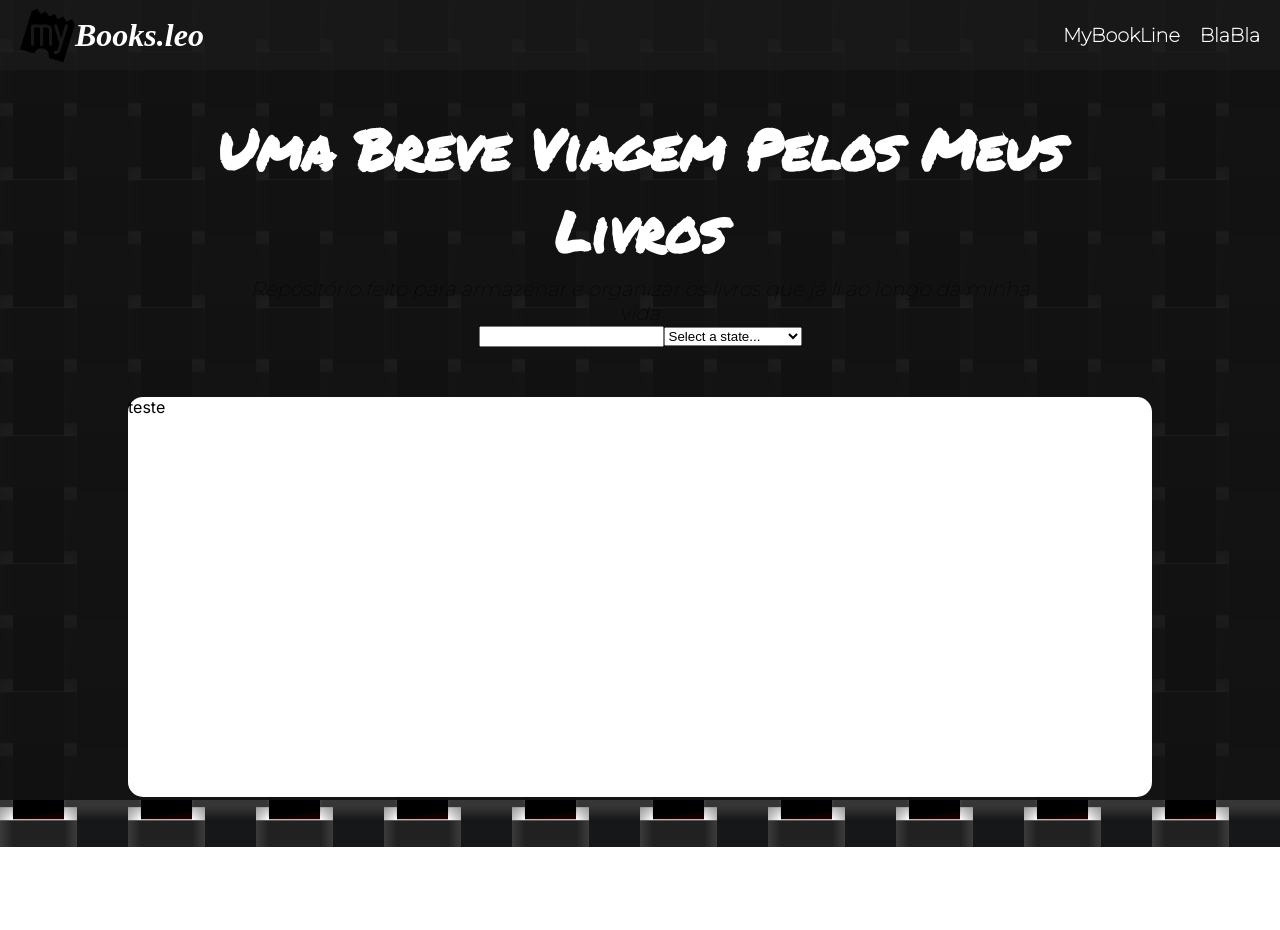
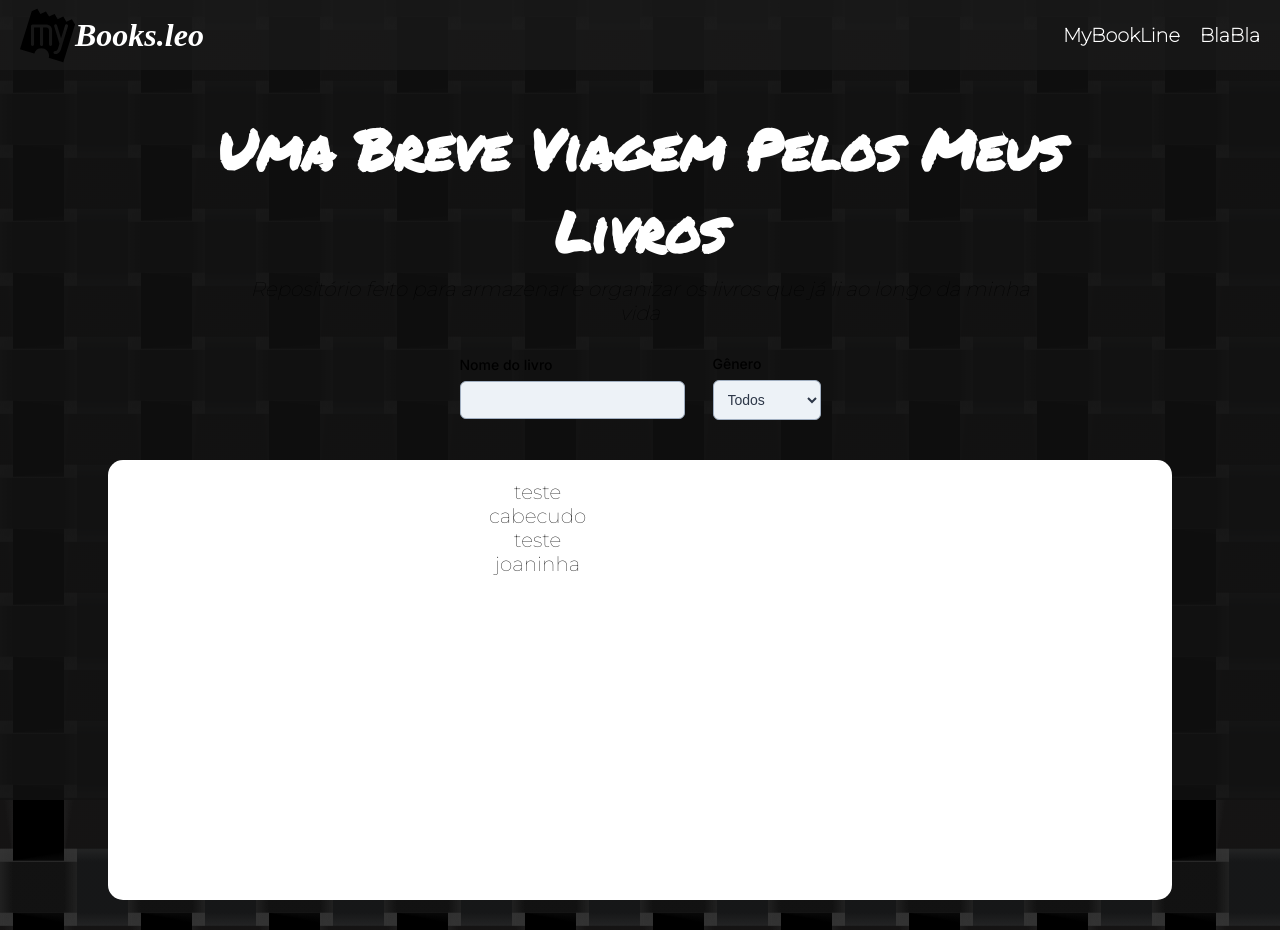
Before and after one commit to leoFagundes/MyBooks.leo, a Next.js app: page / in a window 1280 px wide. Before the commit the page ends 847 px from the top, so only its background shows below. Built offline with nearby package versions, Linux system fonts and the light colour scheme; a web font is replaced by a local one.

Commit message:
adding input fields

```diff
--- a/app/globals.scss
+++ b/app/globals.scss
@@ -21,12 +21,12 @@ body {
   padding: 0;
   color: rgb(var(--foreground-rgb));
   --u:  8vmin;
-  --c1: hsl(0, 0%, 13%);
+  --c1: hsl(0, 0%, 7%);
   --c2: hsl(212deg 4% 9%);
-  --c3: hsl(0, 0%, 21%);
+  --c3: hsl(0, 3%, 8%);
   --c4: #000000;
-  --sh: rgba(99, 99, 99, 0.4);
-  --sh2: rgba(255, 1, 1, 0.133);
+  --sh: rgba(54, 54, 54, 0.4);
+  --sh2: rgba(61, 61, 61, 0.133);
   --gp: 50%/ calc(var(--u) * 2) calc(var(--u) * 2);
 background:
   conic-gradient(from -10deg at 60% 0%, #fff0 0 25%, var(--sh2) 28%, #fff0 31% 100%) var(--gp),
@@ -38,7 +38,7 @@ background:
   linear-gradient(90deg, #fff0 0%, var(--sh) 10%, #fff0 10% 50%, var(--sh) 50%, #fff0 60% 100%) var(--gp),
   linear-gradient(90deg, #fff0 10%, var(--c2) 10% 50%, #fff0 50% 100%) var(--gp),
   linear-gradient(180deg, #fff0 60%, var(--c1) 60% 100%) var(--gp),
-  #ffffff;
+  #2e2e2e;
 }
 
 main {
--- a/app/layout.tsx
+++ b/app/layout.tsx
@@ -16,7 +16,7 @@ export default function RootLayout({
 }: {
   children: React.ReactNode
 }) {
-  return (
+   return (
     <html lang="pt-br">
       <body className={inter.className}>
         <BG/>
--- a/app/page.tsx
+++ b/app/page.tsx
@@ -1,6 +1,9 @@
-"use client"
-import { Title } from "@/components/Title.styled"
-import styled from "styled-components"
+"use client";
+
+import { Title } from "@/components/Title.styled";
+import styled from "styled-components";
+import { dataBooks } from "@/components/dataBooks";
+import { useEffect, useState } from "react";
 
 const HeaderContainer = styled.header`
   display: flex;
@@ -18,51 +21,139 @@ const HeaderContainer = styled.header`
     font-size: 20px;
     text-align: center;
   }
-`
+`;
 
 const InputContainer = styled.div`
+  display: flex;
+  flex-wrap: wrap;
+  justify-content: center;
+  align-items: center;
+  padding: 10px 50px;
+  row-gap: 10px;
+  column-gap: 50px;
+  min-width: 320px;
+  margin-top: 20px;
 
-`
+  input {
+    background-color: #edf2f7;
+    border: 1px solid #a0aec0;
+    color: #2d3748;
+    font-size: 0.875rem; /* 14px */
+    border-radius: 0.375rem; /* 6px */
+    width: 100%;
+    padding: 0.625rem; /* 10px */
+
+    &::placeholder {
+      color: #cbd5e0;
+    }
+
+    &:focus {
+      box-shadow: 0 0 0 3px rgba(66, 153, 225, 0.5);
+      border-color: #4299e1;
+    }
+  }
+
+  label {
+    display: block;
+    margin-bottom: 0.5rem;
+    font-size: 0.875rem; /* 14px */
+    font-weight: 500;
+  }
+
+  select {
+    background-color: #edf2f7;
+    border: 1px solid #a0aec0;
+    color: #2d3748;
+    font-size: 0.875rem; /* 14px */
+    border-radius: 0.375rem; /* 6px */
+    width: 100%;
+    padding: 0.625rem; /* 10px */
+
+    &::placeholder {
+      color: #cbd5e0;
+    }
+
+    &:focus {
+      box-shadow: 0 0 0 3px rgba(66, 153, 225, 0.5);
+      border-color: #4299e1;
+    }
+  }
+`;
 
 const SectionContainer = styled.section`
   width: 100%;
-  margin: 50px 0;
+  margin: 30px 0;
   min-width: 320px;
   min-height: 400px;
   background-color: white;
   border-radius: 15px;
-`
+  color: black;
+  padding: 20px;
+`;
 
-export default async function Home() {
+export default function Home() {
+  const [inputValue, setInputValue] = useState("");
+  const [selectedGenre, setSelectedGenre] = useState("");
+
+  useEffect(() => {
+    console.log(inputValue);
+    // Aqui você pode realizar a lógica de filtro com base nos dois valores
+  }, [inputValue]);
+
+  // Extrai gêneros únicos dos dados dos livros
+  const uniqueGenres = Array.from(
+    new Set(dataBooks.map((livro) => livro.genero))
+  );
 
   return (
     <HeaderContainer>
-      <Title fontSize="350%" fontFamily="'Permanent Marker', cursive;">Uma Breve Viagem Pelos Meus Livros</Title>
-      <p><i>Repositório feito para armazenar e organizar os livros que já li ao longo da minha vida</i></p>
+      <Title fontSize="350%" fontFamily="'Permanent Marker', cursive;">
+        Uma Breve Viagem Pelos Meus Livros
+      </Title>
+      <p>
+        <i>
+          Repositório feito para armazenar e organizar os livros que já li ao
+          longo da minha vida
+        </i>
+      </p>
       <InputContainer>
-        <input type="text" />
-        <select id="select-state" placeholder="Pick a state...">
-          <option value="">Select a state...</option>
-          <option value="AL">Alabama</option>
-          <option value="AK">Alaska</option>
-          <option value="AZ">Arizona</option>
-          <option value="AR">Arkansas</option>
-          <option value="CA">California</option>
-          <option value="CO">Colorado</option>
-          <option value="CT">Connecticut</option>
-          <option value="DE">Delaware</option>
-          <option value="DC">District of Columbia</option>
-          <option value="FL">Florida</option>
-          <option value="GA">Georgia</option>
-          <option value="HI">Hawaii</option>
-          <option value="ID">Idaho</option>
-          <option value="IL">Illinois</option>
-          <option value="IN">Indiana</option>
-        </select>
+        <div>
+          <label htmlFor="text">Nome do livro</label>
+          <input
+            id="text"
+            type="text"
+            value={inputValue}
+            onChange={(event) => setInputValue(event.target.value)}
+          />
+        </div>
+        <div>
+          <label htmlFor="genre">Gênero</label>
+          <select
+            id="genre"
+            value={selectedGenre}
+            onChange={(event) => setSelectedGenre(event.target.value)}
+          >
+            <option value="">Todos</option>
+            {uniqueGenres.map((genre) => (
+              <option key={genre} value={genre}>
+                {genre}
+              </option>
+            ))}
+          </select>
+        </div>
       </InputContainer>
       <SectionContainer>
-        teste
+        {dataBooks.map((livro) => (
+          <div key={livro.nome}>
+            {livro.nome.toLowerCase().includes(inputValue.toLowerCase()) &&
+            (selectedGenre === "" || selectedGenre === livro.genero) ? (
+              <p>{livro.nome}</p>
+            ) : (
+              ""
+            )}
+          </div>
+        ))}
       </SectionContainer>
     </HeaderContainer>
-  )
+  );
 }
--- a/components/BG.styled.ts
+++ b/components/BG.styled.ts
@@ -6,7 +6,7 @@ export const BG = styled.div`
     position: fixed;
     height: 100%;
     width: 100%;
-    opacity: 0.95;
+    opacity: 0.8;
     background-color: rgb(18, 18, 18);
     z-index: -1;
 `
--- /dev/null
+++ b/components/dataBooks.ts
@@ -0,0 +1,38 @@
+export const dataBooks = [
+    {
+        nome: 'teste',
+        desc: 'desc',
+        genero: 'Financeiro',
+        anoConclusao: 'teste',
+        img: 'teste',
+        pdf: 'pdf',
+        rate: 'teste'
+    },
+    {
+        nome: 'cabecudo',
+        desc: 'desc',
+        genero: 'Financeiro',
+        anoConclusao: 'teste',
+        img: 'teste',
+        pdf: 'pdf',
+        rate: 'teste'
+    },
+    {
+        nome: 'teste',
+        desc: 'desc',
+        genero: 'Ficção',
+        anoConclusao: 'teste',
+        img: 'teste',
+        pdf: 'pdf',
+        rate: 'teste'
+    },
+    {
+        nome: 'joaninha',
+        desc: 'desc',
+        genero: 'Ação',
+        anoConclusao: 'teste',
+        img: 'teste',
+        pdf: 'pdf',
+        rate: 'teste'
+    },
+]
```
Also changed, not shown: app/loading.tsx (deleted, +0 -10 lines).
